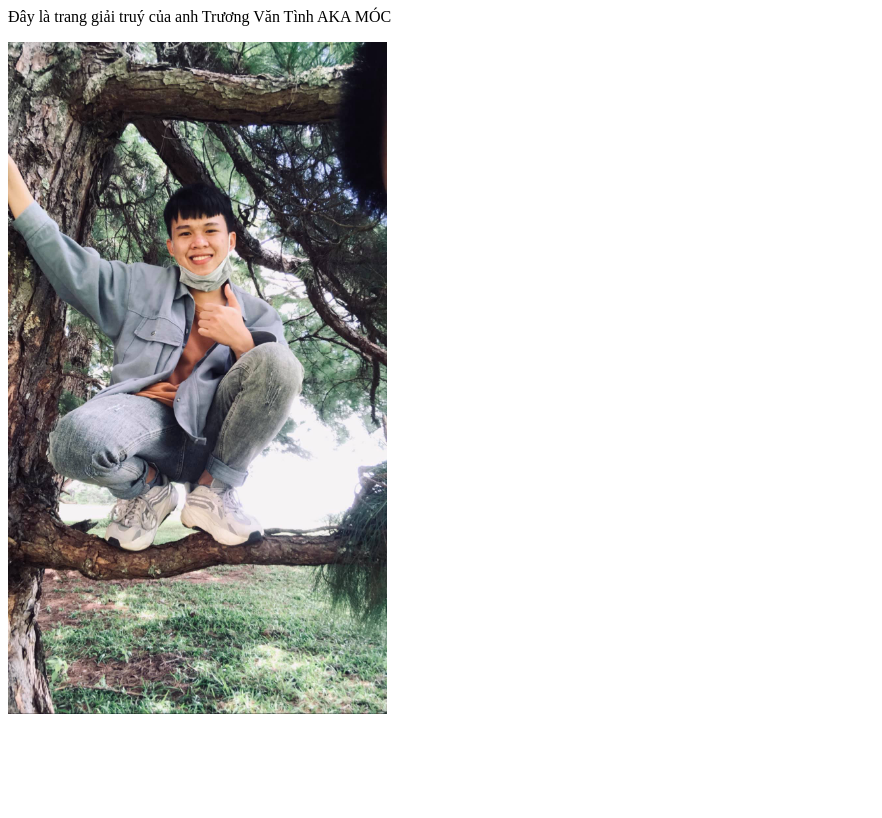
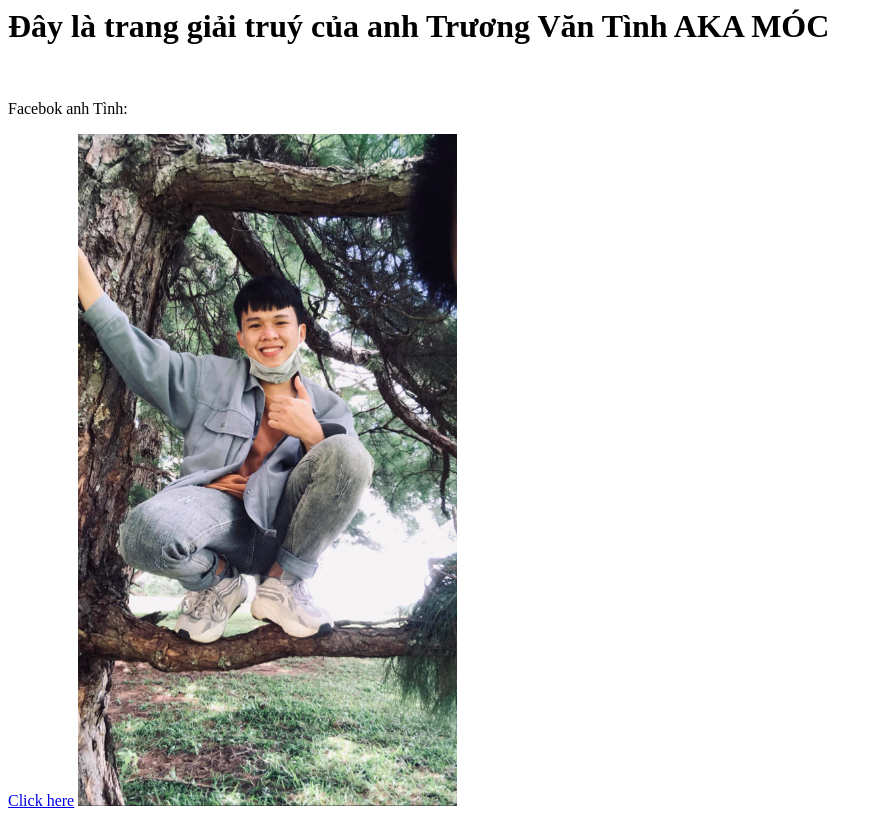
Before and after one commit to Lumiaproduction/tinhentertainment.tk, a plain HTML site: page index.html in a window 1280 px wide. Shown: the whole page, without its empty margins (0-882 px from the left). Drawn offline with Linux system fonts and the light colour scheme.

Commit message:
Update index.html

```diff
--- a/index.html
+++ b/index.html
@@ -4,7 +4,8 @@
 		<meta charset="utf-8">
 	</head>
 	<body>
-	<p>Đây là trang giải truý của anh Trương Văn Tình AKA MÓC</p>
+	<h1>Đây là trang giải truý của anh Trương Văn Tình AKA MÓC</h1> <br>
+	<p>Facebok anh Tình: </p><a href="https://www.facebook.com/profile.php?id=100008332242822">Click here</a>
 	<img src="1.jpg" width="379" height="672">
 	</body>
 </html>
```
